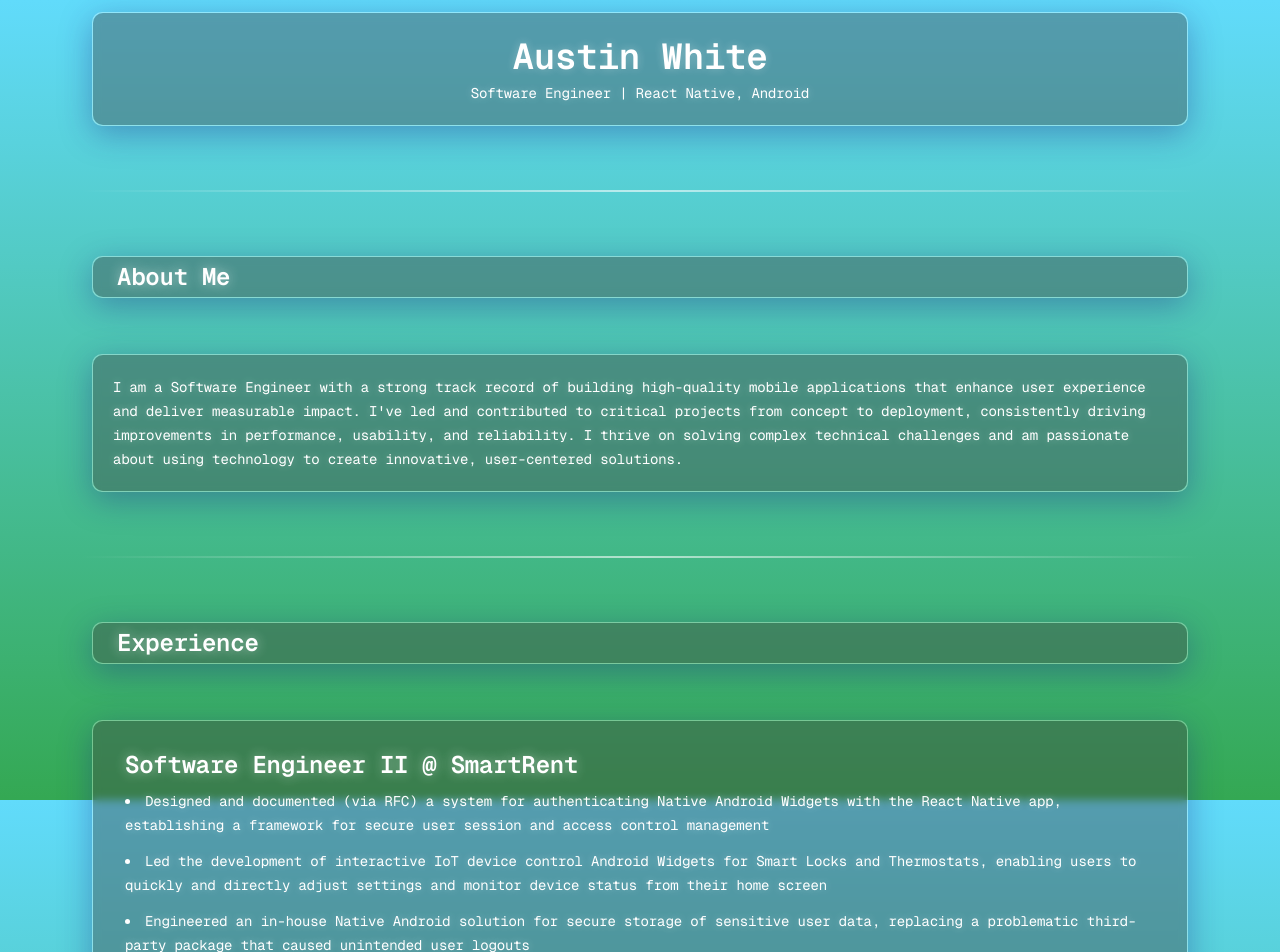
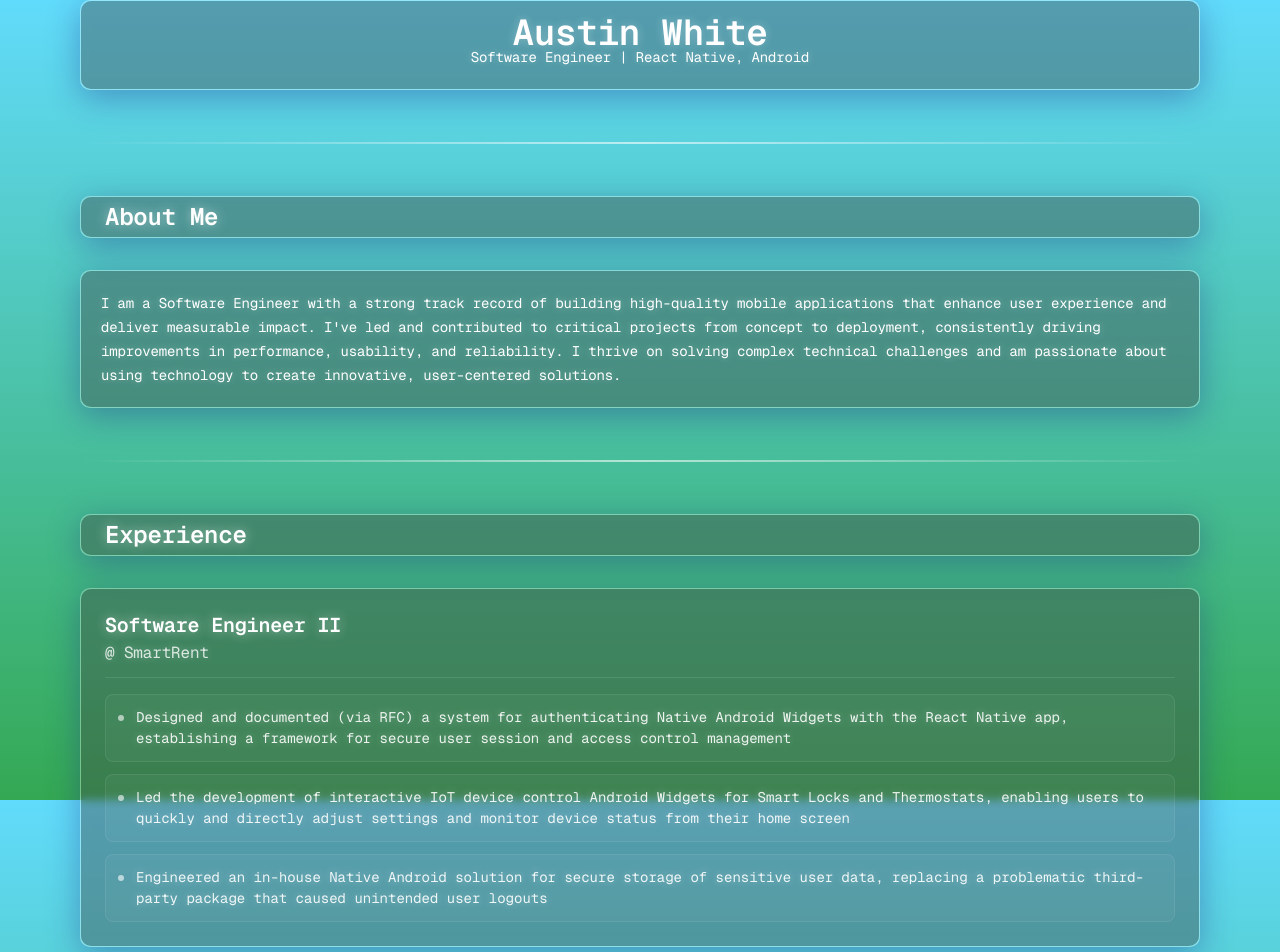
Before and after one commit to endlessrequiem/portfolio-site, a Next.js app: page / in a window 1280 px wide. Shown: the top 952 px of the page. Built offline with nearby package versions, Linux system fonts and the light colour scheme.

Commit message:
updated experience, education, and skills section

```diff
--- a/src/app/globals.css
+++ b/src/app/globals.css
@@ -18,8 +18,7 @@ body {
 
 body {
     color: var(--foreground);
-  background: linear-gradient(180deg, var(--gradient-start) 0%, var(--gradient-end) 100%);
-  background-attachment: fixed;
+    background: linear-gradient(180deg, var(--gradient-start) 0%, var(--gradient-end) 100%) fixed;
     font-family: Arial, Helvetica, sans-serif;
     -webkit-font-smoothing: antialiased;
     -moz-osx-font-smoothing: grayscale;
--- a/src/app/page.module.css
+++ b/src/app/page.module.css
@@ -37,7 +37,7 @@
 .main span {
     font-family: var(--font-geist-mono);
     padding-left: 0;
-    margin: 12px;
+    margin: 0px;
     font-size: 14px;
     line-height: 24px;
     letter-spacing: -0.01em;
--- a/src/components/EducationSection/index.tsx
+++ b/src/components/EducationSection/index.tsx
@@ -1,3 +1,4 @@
+"use client";
 import React from "react";
 import {strings} from "@/app/page.strings";
 
@@ -7,28 +8,81 @@ export const EducationSection: React.FC = () => {
             <h2 className="section-header-blur" style={{
                 paddingLeft: "24px",
             }}>{strings.educationHeader}</h2>
-            <view className="blur-effect" style={{
-                padding: "20px",
+            <div className="blur-effect" style={{
+                padding: "24px",
             }}>
+                {/* University and Degree Section */}
                 <div style={{
-                    display: "flex",
-                    flexDirection: "row",
-                    alignItems: "flex-start",
-                    justifyContent: "space-between"
+                    marginBottom: "24px",
+                    paddingBottom: "20px",
+                    borderBottom: "1px solid rgba(255, 255, 255, 0.1)"
                 }}>
-                    <h2>{strings.university}</h2>
-                    <h3>{strings.classOf}</h3>
+                    <div style={{
+                        display: "flex",
+                        flexDirection: "row",
+                        alignItems: "center",
+                        justifyContent: "space-between",
+                        marginBottom: "8px"
+                    }}>
+                        <h2 style={{
+                            fontSize: "20px",
+                            fontWeight: "600",
+                            color: "#ffffff",
+                            margin: "0"
+                        }}>{strings.university}</h2>
+                        <span style={{
+                            fontSize: "14px",
+                            color: "rgba(255, 255, 255, 0.8)",
+                            fontFamily: "var(--font-geist-mono)",
+                            padding: "4px 12px",
+                            background: "rgba(255, 255, 255, 0.1)",
+                            borderRadius: "12px",
+                            border: "1px solid rgba(255, 255, 255, 0.2)"
+                        }}>{strings.classOf}</span>
+                    </div>
+                    <h3 style={{
+                        fontSize: "16px",
+                        fontWeight: "500",
+                        color: "rgba(255, 255, 255, 0.9)",
+                        margin: "0",
+                        fontFamily: "var(--font-geist-mono)"
+                    }}>{strings.degree}</h3>
                 </div>
-                <h3>{strings.degree}</h3>
-                <div style={{marginTop: "24px",}}>
-                    <h4>{strings.extracurriculars}</h4>
-                    <ul>
-                        {strings.activities.map((item, index) =>
-                            <li key={index}>{item}</li>
-                        )}
-                    </ul>
+
+                {/* Extracurriculars Section */}
+                <div>
+                    <h4 style={{
+                        fontSize: "16px",
+                        fontWeight: "600",
+                        color: "#ffffff",
+                        margin: "0 0 16px 0",
+                        fontFamily: "var(--font-geist-mono)"
+                    }}>{strings.extracurriculars}</h4>
+                    <div style={{
+                        display: "flex",
+                        flexDirection: "column",
+                        gap: "12px"
+                    }}>
+                        {strings.activities.map((item, index) => (
+                            <div
+                                key={index}
+                                style={{
+                                    background: "rgba(255, 255, 255, 0.05)",
+                                    border: "1px solid rgba(255, 255, 255, 0.1)",
+                                    borderRadius: "8px",
+                                    padding: "12px 16px",
+                                    fontSize: "14px",
+                                    fontFamily: "var(--font-geist-mono)",
+                                    color: "rgba(255, 255, 255, 0.9)",
+                                    transition: "all 0.2s ease-in-out"
+                                }}
+                            >
+                                {item}
+                            </div>
+                        ))}
+                    </div>
                 </div>
-            </view>
+            </div>
         </>
     )
 }
--- a/src/components/ResumeCard/index.tsx
+++ b/src/components/ResumeCard/index.tsx
@@ -1,5 +1,6 @@
+"use client";
+
 import React from "react";
-
 
 type ResumeCardProps = {
     title: string;
@@ -7,14 +8,86 @@ type ResumeCardProps = {
     listItems: string[];
 }
 
-
 export const ResumeCard: React.FC<ResumeCardProps> = ({title, company, listItems}) => {
     return (
-        <view className="blur-effect" style={{padding: "20px"}}>
-            <h2>{title} @ {company}</h2>
-            <ul>
-                {listItems.map((item, index) => <li key={index}>{item}</li>)}
-            </ul>
-        </view>
+        <div className="blur-effect" style={{
+            padding: "24px",
+            marginBottom: "16px",
+            position: "relative"
+        }}>
+            {/* Header Section */}
+            <div style={{
+                display: "flex",
+                flexDirection: "row",
+                alignItems: "center",
+                justifyContent: "space-between",
+                marginBottom: "16px",
+                paddingBottom: "12px",
+                borderBottom: "1px solid rgba(255, 255, 255, 0.1)"
+            }}>
+                <div>
+                    <h2 style={{
+                        fontSize: "20px",
+                        fontWeight: "600",
+                        color: "#ffffff",
+                        margin: "0 0 4px 0",
+                        fontFamily: "var(--font-geist-mono)"
+                    }}>{title}</h2>
+                    <div style={{
+                        display: "flex",
+                        alignItems: "center",
+                        gap: "8px"
+                    }}>
+                        <span style={{
+                            fontSize: "16px",
+                            color: "rgba(255, 255, 255, 0.8)",
+                            fontFamily: "var(--font-geist-mono)"
+                        }}>@ {company}</span>
+
+                    </div>
+                </div>
+            </div>
+
+            {/* Achievements List */}
+            <div style={{
+                display: "flex",
+                flexDirection: "column",
+                gap: "12px"
+            }}>
+                {listItems.map((item, index) => (
+                    <div
+                        key={index}
+                        style={{
+                            display: "flex",
+                            alignItems: "flex-start",
+                            gap: "12px",
+                            padding: "12px",
+                            background: "rgba(255, 255, 255, 0.03)",
+                            border: "1px solid rgba(255, 255, 255, 0.08)",
+                            borderRadius: "8px",
+                            transition: "all 0.2s ease-in-out"
+                        }}
+                    >
+                        <div style={{
+                            width: "6px",
+                            height: "6px",
+                            background: "rgba(255, 255, 255, 0.6)",
+                            borderRadius: "50%",
+                            marginTop: "8px",
+                            flexShrink: 0
+                        }} />
+                        <p style={{
+                            fontSize: "14px",
+                            lineHeight: "1.5",
+                            color: "rgba(255, 255, 255, 0.9)",
+                            margin: "0",
+                            fontFamily: "var(--font-geist-mono)"
+                        }}>
+                            {item}
+                        </p>
+                    </div>
+                ))}
+            </div>
+        </div>
     )
 }
--- a/src/components/SkillsSection/index.tsx
+++ b/src/components/SkillsSection/index.tsx
@@ -1,27 +1,49 @@
+"use client";
+
 import React from "react";
-
 
 type SkillsSectionProps = {
     title: string;
     listItems: string[];
 }
 
-
 export const SkillsSection: React.FC<SkillsSectionProps> = ({title, listItems}) => {
     return (
         <>
             <h2 className="section-header-blur" style={{
                 paddingLeft: "24px",
+                marginBottom: "24px",
             }}>{title}</h2>
-            <view className="blur-effect" style={{
-                padding: "20px",
-                columns: 3,
-                alignItems: "center",
+            <div className="blur-effect" style={{
+                padding: "24px",
+                display: "flex",
+                flexWrap: "wrap",
+                gap: "12px",
+                alignItems: "flex-start",
+                justifyContent: "center",
             }}>
-                <ul style={{marginTop: "0px"}}>
-                    {listItems.map((item, index) => <li key={index}>{item}</li>)}
-                </ul>
-            </view>
+                {listItems.map((skill, index) => (
+                    <div
+                        key={index}
+                        style={{
+                            background: "rgba(255, 255, 255, 0.08)",
+                            border: "1px solid rgba(255, 255, 255, 0.12)",
+                            borderRadius: "20px",
+                            padding: "8px 16px",
+                            fontSize: "14px",
+                            fontFamily: "var(--font-geist-mono)",
+                            color: "#ffffff",
+                            cursor: "default",
+                            transition: "all 0.2s ease-in-out",
+                            backdropFilter: "blur(10px)",
+                            WebkitBackdropFilter: "blur(10px)",
+                            userSelect: "none",
+                        }}
+                    >
+                        {skill}
+                    </div>
+                ))}
+            </div>
         </>
     )
 }
```
Lines whose indentation alone changed are shown as unchanged.
